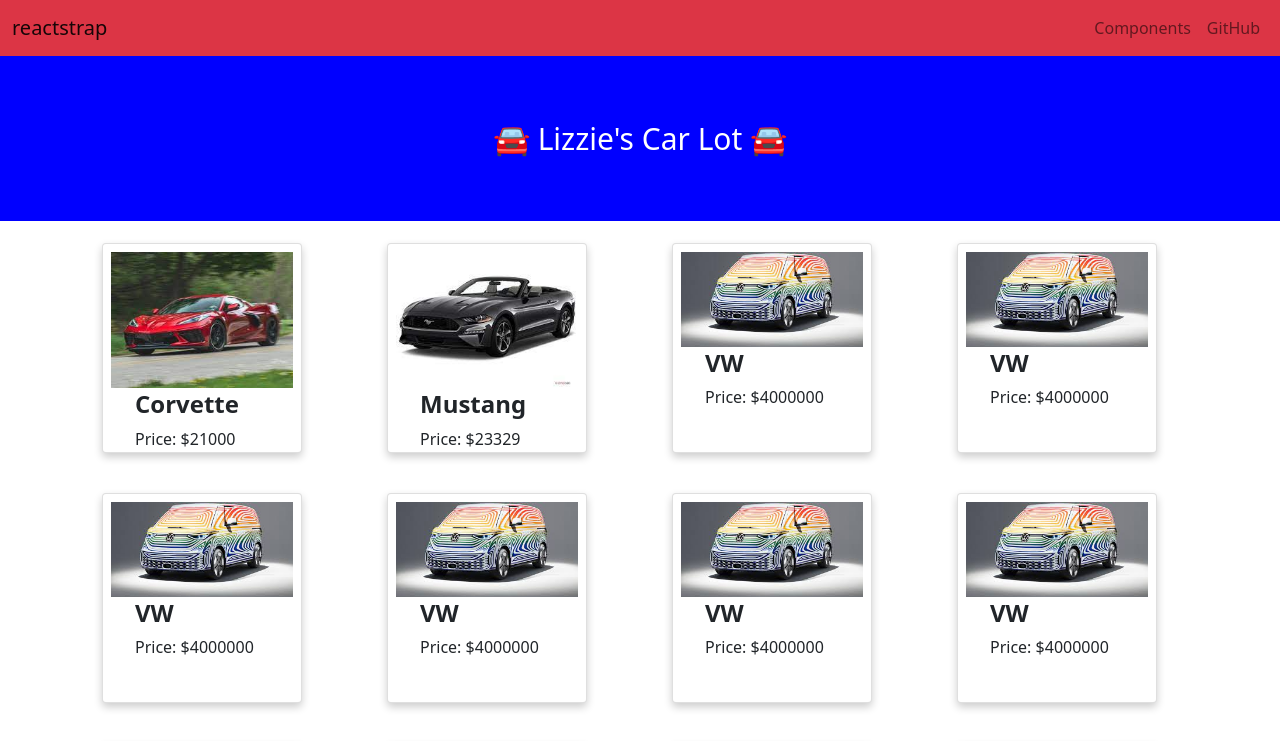
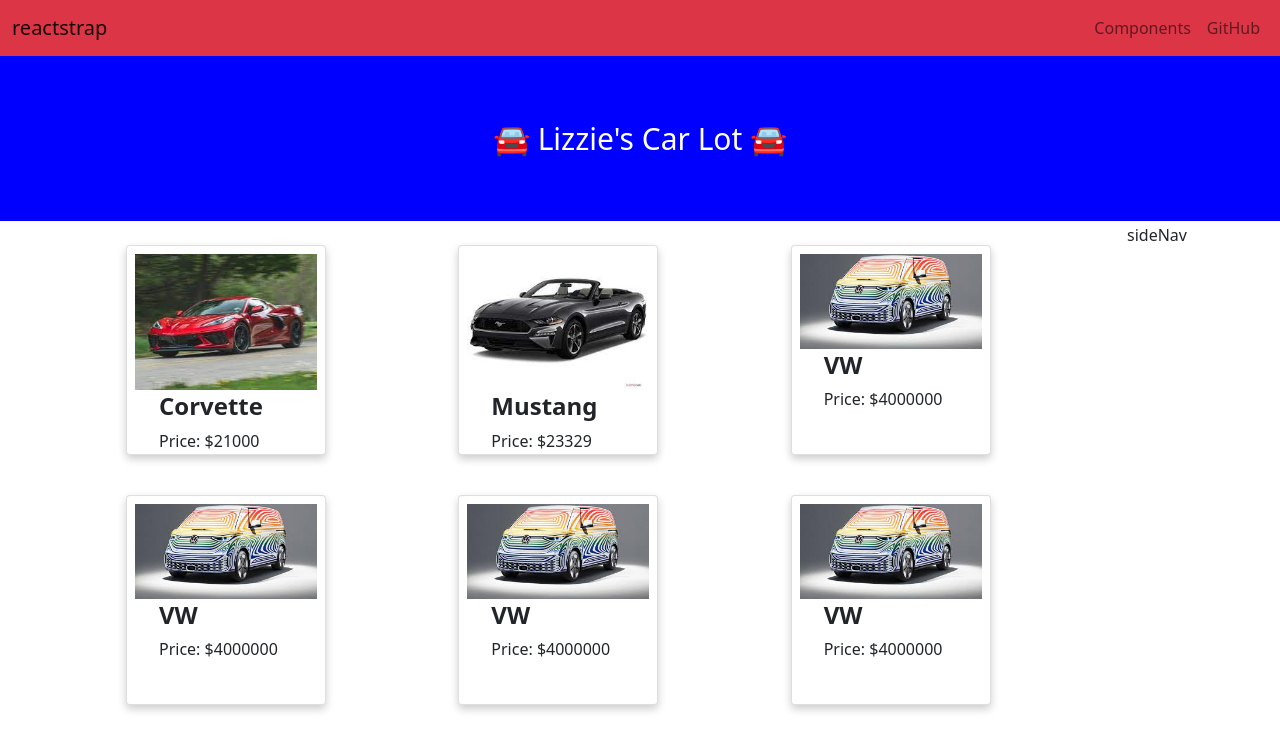
Before and after one commit to Stand59/Carlot, a React (Create React App) app: page / in a window 1280 px wide. Shown: the top 741 px of the page. Built offline with nearby package versions, Linux system fonts and the light colour scheme.

Commit message:
added position of sideNavbar

```diff
--- a/src/App.js
+++ b/src/App.js
@@ -2,15 +2,17 @@
 import Header from './components/Header';
 import CarInfo from './components/CarInfo';
 import Navigation from './components/Navigation'
+import Main from './components/Main'
 import 'bootstrap/dist/css/bootstrap.min.css';
 import 'bootstrap-social/bootstrap-social.css';
+
 
 function App() {
   return (
     <>
       <Navigation/>
       <Header/>
-      <CarInfo/>
+      <Main/>
     </>
   );
 }
--- a/src/components/Card.js
+++ b/src/components/Card.js
@@ -1,13 +1,9 @@
 import  '../App.css';
-
-
-
-
 
 const Card = ({car}) => {
     const { image, name, cost} = car;
     return (
-        <div className="card">
+        <div className="card" onClick= 'clickMe()'>
                 <img src={image} alt={name}></img>
             <div className="container">
                 <h4><b>{name}</b></h4>
@@ -17,4 +13,8 @@
     );
 };
 
+function clickMe() {
+    console.log('you clicked me:)');
+}
+
 export default Card;
--- /dev/null
+++ b/src/components/Main.js
@@ -0,0 +1,23 @@
+import  '../App.css';
+import CarInfo from './CarInfo';
+import SideNav from './SideNav';
+import { Row, Container, Col } from 'reactstrap';
+
+const Main = () => {
+    return(
+        <>
+            <Container display="ms-auto">
+                <Row>
+                    <Col className='col-11'>
+                        <CarInfo/>
+                    </Col>
+                    <Col>
+                        <SideNav/>
+                    </Col>
+                </Row>
+            </Container>
+        </>
+    );
+};
+
+export default Main;
--- /dev/null
+++ b/src/components/SideNav.js
@@ -0,0 +1,9 @@
+import App from "../App";
+
+const SideNav = () => {
+    return(
+        <div>sideNav</div>
+    );
+};
+
+export default SideNav;
```
